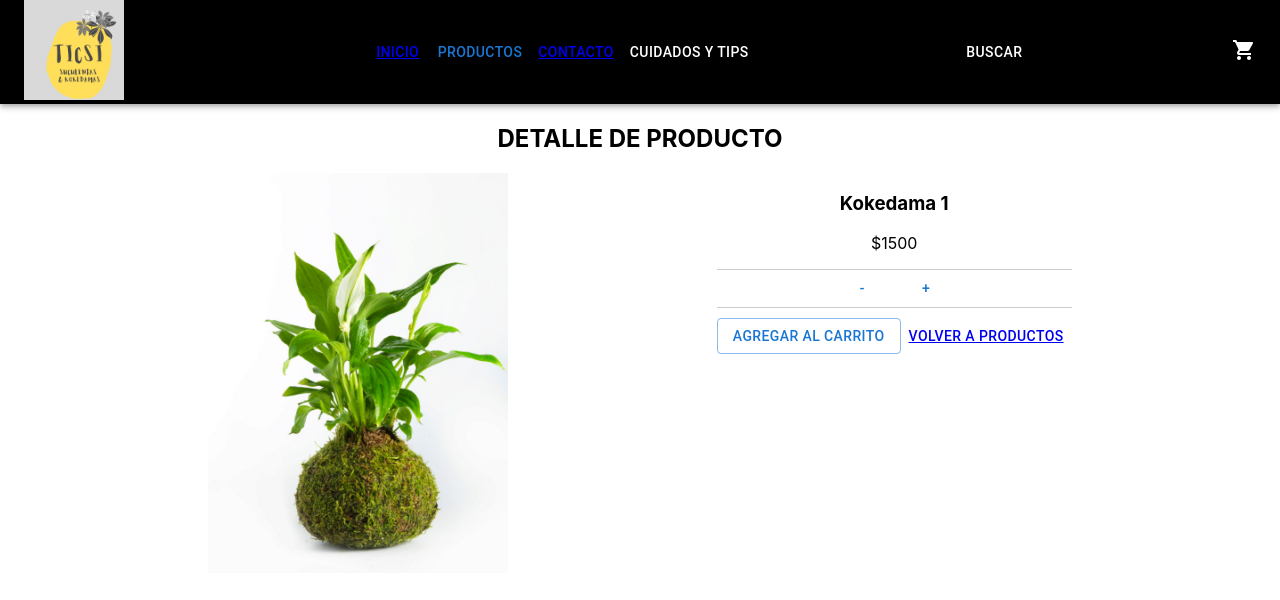
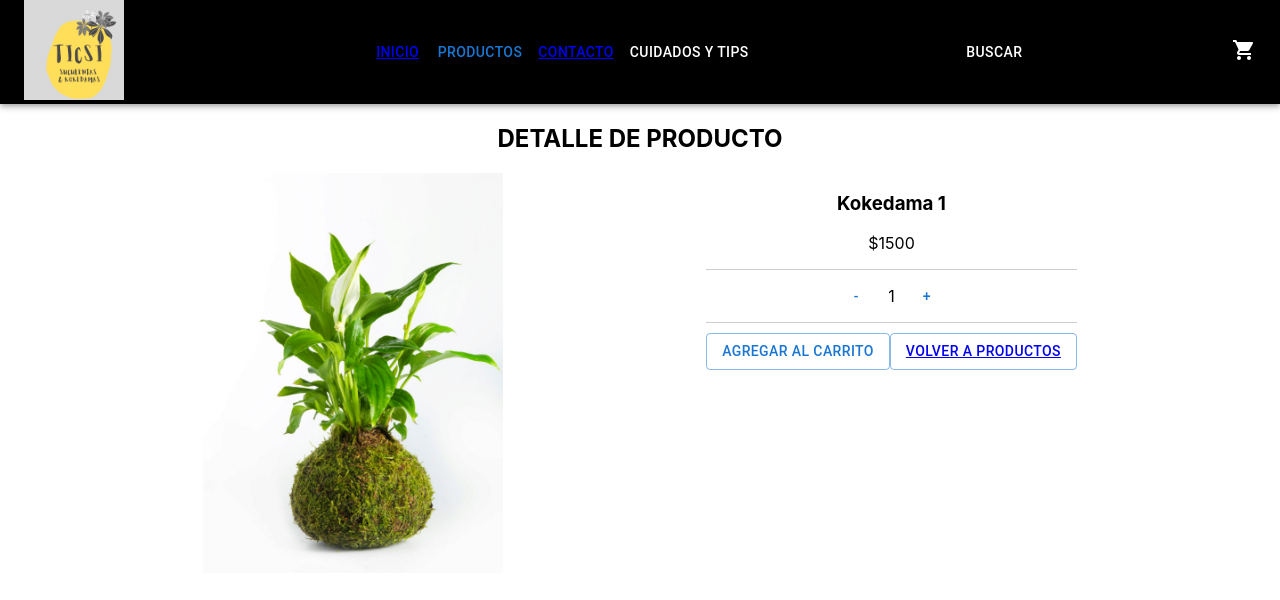
Before and after one commit to EvelinCopajira/ticsi-reactJs, a React (Create React App) app: page /item/1 in a window 1280 px wide. Shown: the top 600 px of the page. Built offline with nearby package versions, Linux system fonts and the light colour scheme.

Commit message:
Agrego btn terminar compra. Sumo params para traer información de ItemCount

```diff
--- a/src/components/ItemDetail/ItemDetail.js
+++ b/src/components/ItemDetail/ItemDetail.js
@@ -6,9 +6,14 @@ import ItemCount from '../ItemCount/ItemCount';
 
 import { Button } from '@mui/material';
 import { Link } from 'react-router-dom';
+import { useState } from 'react';
 
 //recibe la prop 'product' del componente padre ItemDetailContainer
 const ItemDetail = ({title, product}) => {
+
+    const [quantity, setQuantity] = useState(1);
+    //indica cuando se va a ver el btn "terminar compra". En false porque no quiero que se muestre hasta que se cumpla la condicion
+    const [showButton, setShowButton] = useState(false)
 
     return(
         <>
@@ -21,8 +26,18 @@ const ItemDetail = ({title, product}) => {
                 <h3>{product.title}</h3>
                 <p>{product.description}</p>
                 <p>${product.price}</p>
-                <ItemCount stock={product.stock}></ItemCount>
-                <Button>
+                {showButton == false ?
+                <ItemCount stock={product.stock}
+                    quantity={quantity}
+                    setShowButton={setShowButton}
+                    actualizarCantidad={setQuantity}>
+                </ItemCount>
+                :
+                <Button variant='outlined'>
+                    <Link to={'/cart'}>TERMINAR COMPRA</Link>
+                </Button>}
+
+                <Button variant='outlined'>
                     <Link to={'/products'}>VOLVER A PRODUCTOS</Link>
                 </Button>
             </div>
```
